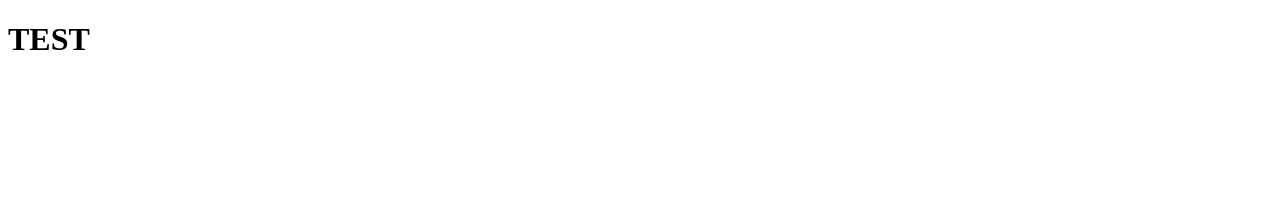
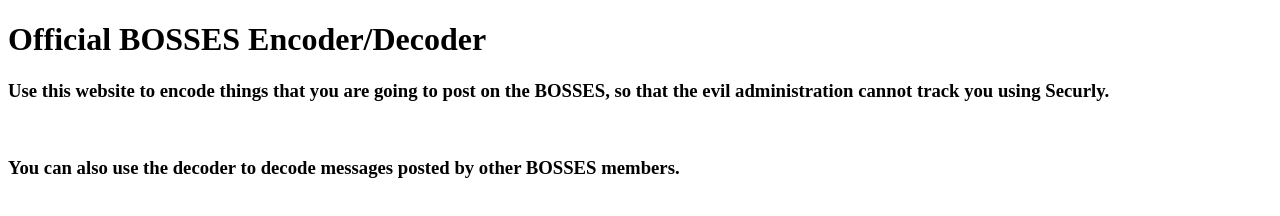
Before and after one commit to hrfrahn/bossesdecoder, a website: page index.html in a window 1280 px wide. Drawn offline with Linux system fonts and the light colour scheme.

Commit message:
updated index.html

```diff
--- a/index.html
+++ b/index.html
@@ -4,6 +4,10 @@
 	<title>BOSSES Encoder/Decoder</title>
 </head>
 <body>
-<h1> TEST</h1>
+<h1> Official BOSSES Encoder/Decoder</h1>
+<h3>Use this website to encode things that you are going to post on the BOSSES, so that the evil administration cannot track you using Securly.</h3>
+<br>
+<h3>You can also use the decoder to decode messages posted by other BOSSES members.</h3>
+
 </body>
 </html>
```
